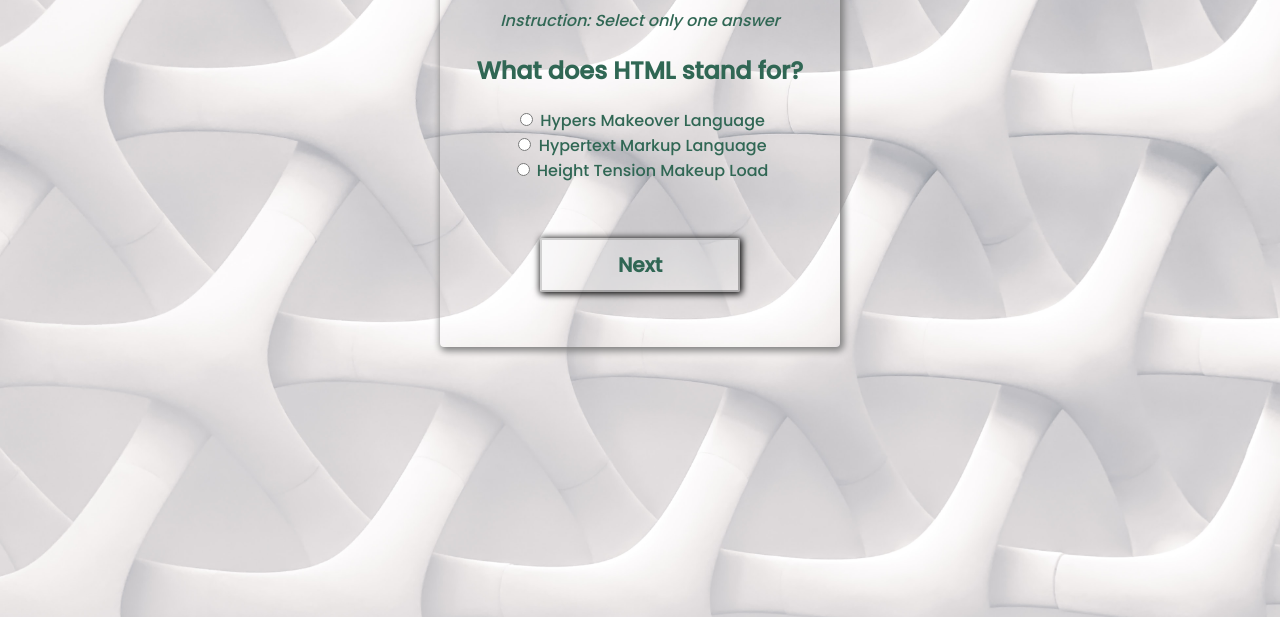
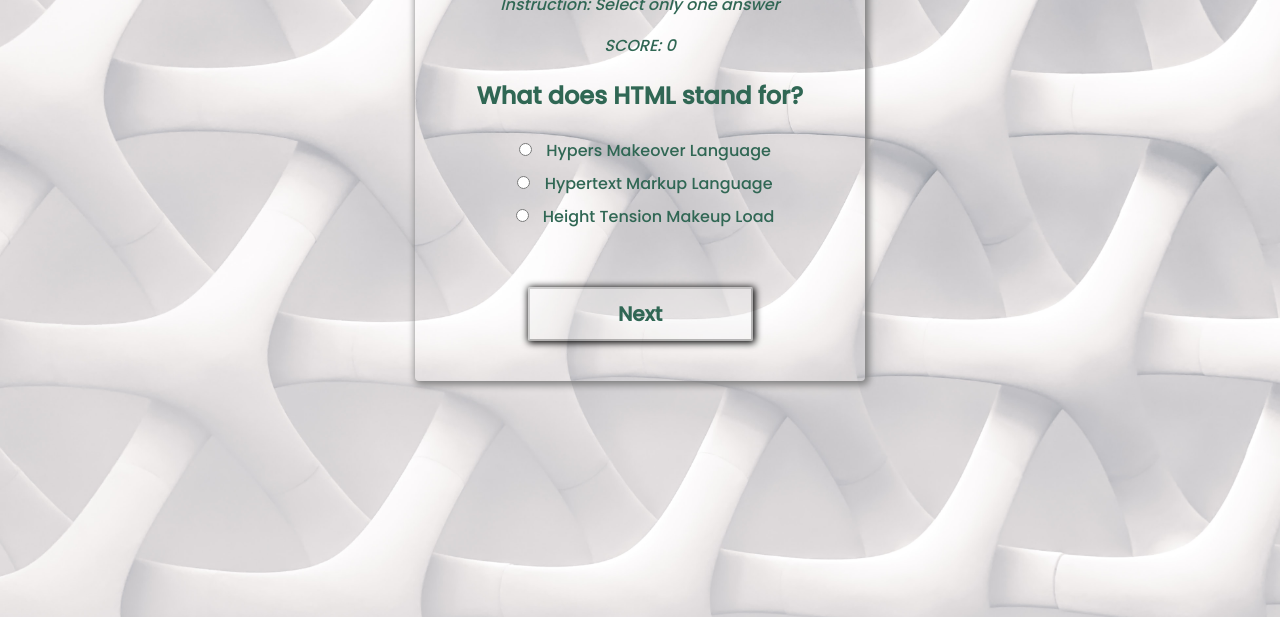
Before and after one commit to abcancode/fuzzie, a plain HTML site: page index.html in a window 1280 px wide. Shown: the part 183-800 px from the top of the page. Drawn offline with nearby package versions, Linux system fonts and the light colour scheme.

Commit message:
score counter added

```diff
--- a/css/style.css
+++ b/css/style.css
@@ -22,9 +22,9 @@ body {
 
 .container {
     text-align: center;
-    margin: 5em auto;
-    width: 400px;
-    height: 450px;
+    margin: 4em auto;
+    width: 450px;
+    height: 500px;
     padding-top: 20px;
     box-shadow: 2px 2px 7px 2px grey;
    border-radius: 4px;
@@ -63,3 +63,7 @@ button:hover {
 p {
     font-style: italic;
 }
+
+input {
+    margin: 10px;
+}
--- a/index.html
+++ b/index.html
@@ -15,8 +15,10 @@
 
         <h1 id="quiz_status"></h1>
         <p id="instruct"></p>
+        <p id="score_count"></p>
+        <p id="answered"></p>
         <div id="quiz"></div>
-        <div id="score"></div>
+        <div id="score"></ div>
 
     </main>
 
--- a/js/main.js
+++ b/js/main.js
@@ -11,6 +11,8 @@ let charC;
 let score;
 let correctness = 0;
 let correctScore = 0;
+let score_count;
+let answered;
 
 
 //The Questions to be display inside an Array of elements
@@ -36,9 +38,12 @@ function showQuestion(){
 
 //When user has completed the Quiz
   if(currentPos >= allQuestions.length){
-    quiz.innerHTML = "<h2>You got "+correctness+" of "+allQuestions.length+" questions correctly</h2><br />";
 
-    score.innerHTML = "<h2>Your total attained score is: "+correctScore+" marks </h2>";
+    get("score_count").innerHTML = "SCORE: "+correctScore+"";
+
+    quiz.innerHTML = "<h4>You got "+correctness+" of "+allQuestions.length+" questions correctly</h4><br />";
+
+    score.innerHTML = "<h4>Your total attained score is: "+correctScore+" marks </h4><br>";
 
     get("quiz_status").innerHTML = "Game Quiz Ended";
     get("instruct").style.display = "none";
@@ -56,6 +61,8 @@ function showQuestion(){
   //to indicate the current Question been answered
   get("quiz_status").innerHTML = "Question "+(currentPos + 1)+"";
   get("instruct").innerHTML = "Instruction: Select only one answer";
+  get("score_count").innerHTML = "SCORE: "+correctScore+"";
+
   question = allQuestions[currentPos][0];
   charA = allQuestions[currentPos][1];
   charB = allQuestions[currentPos][2];
```
